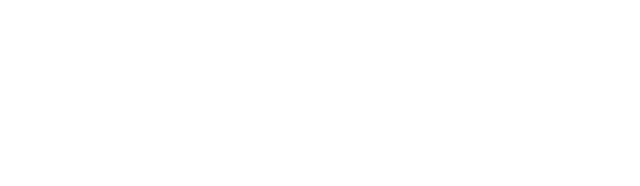
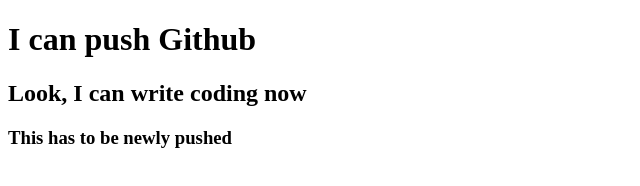
Before and after one commit to MainulEvan/First-Repo, a plain HTML site: page index.html in a window 1280 px wide. Shown: the whole page, without its empty margins (0-640 px from the left). Drawn offline with Linux system fonts and the light colour scheme.

Commit message:
newly added headline

```diff
--- a/index.html
+++ b/index.html
@@ -7,6 +7,8 @@
     <title>My First Github Repo</title>
 </head>
 <body>
-
+    <h1>I can push Github</h1>
+    <h2>Look, I can write coding now</h2>
+    <h3>This has to be newly pushed</h3>
 </body>
 </html>
```
